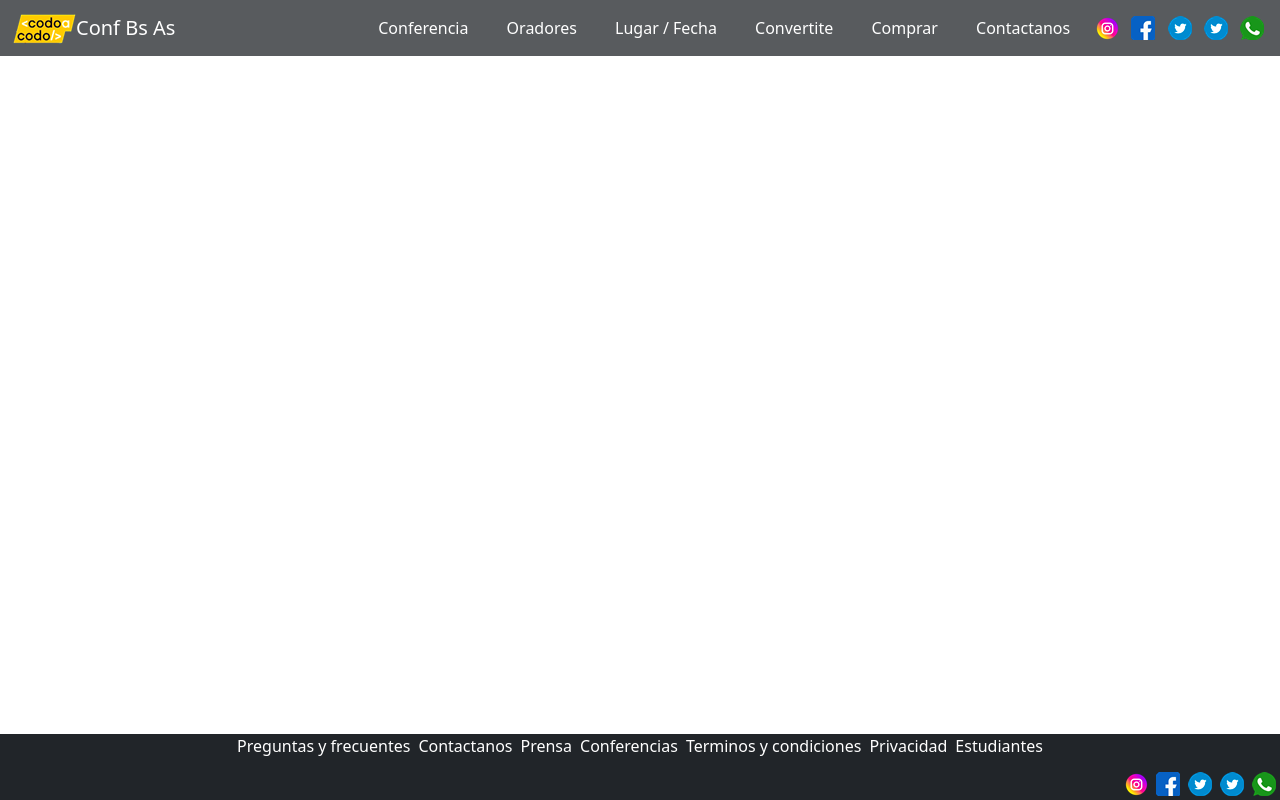
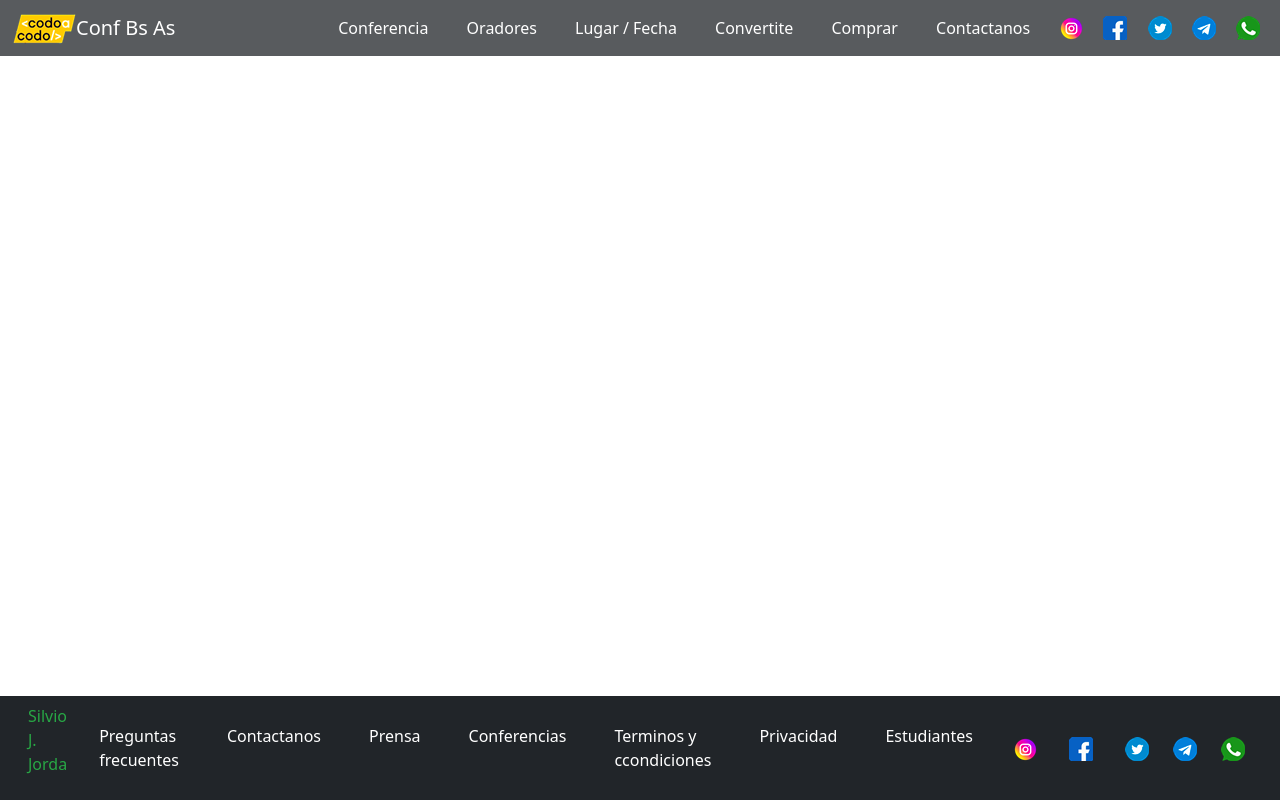
Before and after one commit to SilJavJor/java-front-end-2023-2, a plain HTML site: page index.html in a window 1280 px wide. Drawn offline with nearby package versions, Linux system fonts and the light colour scheme.

Commit message:
Update index.html

```diff
--- a/index.html
+++ b/index.html
@@ -14,6 +14,7 @@
     </head>
 
     <body>
+
         <!-- Contenedor principal -->
         <div class="container">
             <!-- Encabezado -->
@@ -24,7 +25,7 @@
                         <img src="icons/cac_64.png" alt="CaC" class="mr-2">
                         <a class="navbar-brand" href="#">Conf Bs As</a>
 
-                        <!-- Botón para colapsar la barra de navegación en dispositivos móviles -->
+                        <!-- Botón para colapsar la barra de navegación -->
                         <button type="button" class="navbar-toggler" data-bs-toggle="collapse" data-bs-target="#navbarNav"
                             aria-controls="navbarNav" aria-expanded="false" aria-label="Toggle navigation">
                             <span class="navbar-toggler-icon"></span>
@@ -32,7 +33,6 @@
 
                         <!-- Barra de navegacion colapsable -->
                         <div class="collapse navbar-collapse justify-content-end" id="navbarNav">
-                            <!-- Botones -->
                             <div class="ml-auto">
                                 <!-- Botones -->
                                 <button class="btn btn-outline text-white mx-1 pl-1 pr-1">Conferencia</button>
@@ -43,11 +43,11 @@
                                 <button class="btn btn-outline text-white mx-1 pl-1 pr-1">Contactanos</button>
 
                                 <!-- Redes sociales -->
-                                <a href="https://www.instagram.com/" target="_blank" class="text-white mx-1 pl-1 pr-1"><img src="icons/instagram_24.png" alt="Instagram"></a>
-                                <a href="https://www.facebook.com/" target="_blank" class="text-white mx-1 pl-1 pr-1"><img src="icons/facebook_24.png" alt="Instagram"></a>
-                                <a href="https://twitter.com/" target="_blank" class="text-white mx-1 pl-1 pr-1"><img src="icons/twiter_24.png" alt="Twiter"></a>
-                                <a href="https://twitter.com/" target="_blank" class="text-white mx-1 pl-1 pr-1"><img src="icons/twiter_24.png" alt="Twiter"></a>
-                                <a href="https://web.whatsapp.com/" target="_blank" class="text-white mx-1 pl-1 pr-1"><img src="icons/whatsapp_24.png" alt="WhatsApp"></a>
+                                <a href="https://www.instagram.com/" target="_blank" class="text-white mx-2 pl-1 pr-1"><img src="icons/instagram_24.png" alt="Instagram"></a>
+                                <a href="https://www.facebook.com/" target="_blank" class="text-white mx-2 pl-1 pr-1"><img src="icons/facebook_24.png" alt="Instagram"></a>
+                                <a href="https://twitter.com/" target="_blank" class="text-white mx-2 pl-1 pr-1"><img src="icons/twiter_24.png" alt="Twiter"></a>
+                                <a href="https://web.telegram.org/" target="_blank" class="text-white mx-2 pl-1 pr-1"><img src="icons/telegram_24.png" alt="Telegram"></a>
+                                <a href="https://web.whatsapp.com/" target="_blank" class="text-white mx-2 pl-1 pr-1"><img src="icons/whatsapp_24.png" alt="WhatsApp"></a>
                             </div>
                         </div>
                     </div>
@@ -55,145 +55,38 @@
             </header>
 
 
-            <!-- Pie de pagina -->
-            <!-- <footer>
-                <nav class="navbar navbar-expand-lg navbar-dark fixed-bottom bg-dark bg-opacity-75">
-                    <div class="container-fluid">
-                            <div class="ml-auto">
-                                <a class="nav-link footer-link list-inline text-white" href="#">Preguntas Frecuentes</a>
-                                <a class="nav-link footer-link list-inline text-white" href="#">Preguntas Frecuentes 23</a>
+            <!--  -->
+            <main>
 
-                                <div class="row text-center">
-                                    <a class="nav-link footer-link list-inline text-white" href="#">Preguntas Frecuentes</a>
-                                    <a class="nav-link footer-link list-inline text-white" href="#">Preguntas Frecuentes 23</a>
-
-                                    <div class="col-md-8"></div>
-                                        <a class="nav-link footer-link list-inline text-white" href="#">Preguntas Frecuentes</a>
-                                        <a class="nav-link footer-link list-inline text-white" href="#">Preguntas Frecuentes 23</a>
-
-                                        <ul class="list-inline text-center">
-                                        <li>
-                                          <a href="#!">Link 1</a>
-                                        </li>
-                                        <li>
-                                          <a href="#!" class="text-white">Link 2</a>
-                                        </li>
-                                        <li>
-                                          <a href="#!" class="text-dark">Link 3</a>
-                                        </li>
-                                        <li>
-                                          <a href="#!" class="text-dark">Link 4</a>
-                                        </li>
-                                        </ul>
-
-                                    </div>
-                                </div>
-
-                                <a href="#" class="text-white mx-1"><img src="icons/instagram_16.png" alt="Instagram"></a>
-                                <a href="#" class="text-white mx-1"><img src="icons/twiter_16.png" alt="Twiter"></a>
-                                <a href="#" class="text-white mx-1"><img src="icons/whatsapp_16.png" alt="WhatsApp"></a>
-                            </div>
-                    </div>
-                </nav>
-            </footer> -->
+            </main>
 
 
-              <!-- Footer Menu -->
-  <!-- <footer class="footer">
-    <div class="links">
-      <ul>
-        <li><a href="#">Preguntas <br>frecuentes</a></li>
-        <li><a href="#">Contános</a></li>
-        <li><a href="#">Prensa</a></li>
-        <li><a href="#">Conferencias</a></li>
-        <li><a href="#">Términos y <br> condiciones</a></li>
-        <li><a href="#">Privacidad</a></li>
-        <li><a href="#">Estudiantes</a></li>
-      </ul>
-
-    </div> -->
-
-  <!-- </footer> -->
-
+            <!-- Pie de Pagina -->
             <footer>
-                <div class="container-fluid">
-                <!-- <div class="row text-white align-items-center justify-content-center fixed-bottom bg-dark bg-opacity-75">
-                    <div class="col-md-1 mx-1 pl-1 pr-1"> -->
-                    <div class="row fixed-bottom bg-dark bg-opacity-70">
-                        <!-- <div class="col-md-1 d-flex justify-content-center mt-2 mb-0 mx-0 pb-0 pl-2 pr-2">
-                            <p class="align-items-center ">Silvio Jorda</p>
-                        </div> -->
-                        <!-- <div class="col-md-7 d-flex justify-content-center mt-2 mb-0 mx-0 pb-1 pl-2 pr-2"> -->
-                        <div class="col-xs-7 d-flex justify-content-center mb-0 mx-0 pb-1 pl-2 pr-2">
-                            <a href="#" class="txt txt-outline text-white mx-1 pl-2 pr-2">Preguntas y frecuentes</a>
-                            <a href="#" class="txt txt-outline text-white mx-1 pl-2 pr-2">Contactanos</a>
-                            <a href="#" class="txt txt-outline text-white mx-1 pl-2 pr-2">Prensa</a>
-                            <a href="#" class="txt txt-outline text-white mx-1 pl-2 pr-2">Conferencias</a>
-                            <a href="#" class="txt txt-outline text-white mx-1 pl-2 pr-2">Terminos y condiciones</a>
-                            <a href="#" class="txt txt-outline text-white mx-1 pl-2 pr-2">Privacidad</a>
-                            <a href="#" class="txt txt-outline text-white mx-1 pl-2 pr-2">Estudiantes</a>
-                            <!-- <ul class="list-inline text-right"> -->
-                                <!-- <li>
-                                    <a href="#">Preguntas Frecuentes</a>
-                                </li>
-                                <li>
-                                    <a href="#">Contactanos</a>
-                                </li>
-                                <li>
-                                    <a href="#">Prensa</a>
-                                </li>
-                                <li>
-                                    <a href="#">Conferencias</a>
-                                </li>
-                                <li>
-                                    <a href="#">Terminos y condiciones</a>
-                                </li>
-                                <li>
-                                    <a href="#">Privecidad</a>
-                                </li>
-                                <li>
-                                    <a href="#">Estudiantes</a>
-                                </li>
-                           </ul> -->
+                <div class="container-fluid fixed-bottom bg-dark bg-opacity-70">
+                    <div class="d-flex justify-content-between align-items-center p-2">
+                        <div class="d-flex justify-content-start">
+                            <p class="txt-verde text-white mx-2">Silvio J. Jorda</p>
                         </div>
-
-                        <div class="col-xs-5 d-flex justify-content-end mt-2 mb-0 mx-0 pb-1 pl-2 pr-2">
-                            <a href="https://www.instagram.com/" target="_blank" class="text-white mx-1 pl-1 pr-1"><img src="icons/instagram_24.png" alt="Instagram"></a>
-                            <a href="https://www.facebook.com/" target="_blank" class="text-white mx-1 pl-1 pr-1"><img src="icons/facebook_24.png" alt="Instagram"></a>
-                            <a href="https://twitter.com/" target="_blank" class="text-white mx-1 pl-1 pr-1"><img src="icons/twiter_24.png" alt="Twiter"></a>
-                            <a href="https://twitter.com/" target="_blank" class="text-white mx-1 pl-1 pr-1"><img src="icons/twiter_24.png" alt="Twiter"></a>
-                            <a href="https://web.whatsapp.com/" target="_blank" class="text-white mx-1 pl-1 pr-1"><img src="icons/whatsapp_24.png" alt="WhatsApp"></a>
+                        <div class="d-flex justify-content-between">
+                            <a href="#" class="txt txt-outline text-white mx-4">Preguntas<br>frecuentes</a>
+                            <a href="#" class="txt txt-outline text-white mx-4">Contactanos</a>
+                            <a href="#" class="txt txt-outline text-white mx-4">Prensa</a>
+                            <a href="#" class="txt txt-outline text-white mx-4">Conferencias</a>
+                            <a href="#" class="txt txt-outline text-white mx-4">Terminos y<br>ccondiciones</a>
+                            <a href="#" class="txt txt-outline text-white mx-4">Privacidad</a>
+                            <a href="#" class="txt txt-outline text-white mx-4">Estudiantes</a>
                         </div>
-                        <!-- <div class="col d-flex align-items-center">
-                            Preguntas frecuentes
+                        <div class="d-flex justify-content-end">
+                            <a href="https://www.instagram.com/" target="_blank" class="text-white mx-3"><img src="icons/instagram_24.png" alt="Instagram"></a>
+                            <a href="https://www.facebook.com/" target="_blank" class="text-white mx-3"><img src="icons/facebook_24.png" alt="Instagram"></a>
+                            <a href="https://twitter.com/" target="_blank" class="text-white mx-3"><img src="icons/twiter_24.png" alt="Twiter"></a>
+                            <a href="https://web.telegram.org/" target="_blank" class="text-white mx-2 pl-1 pr-1"><img src="icons/telegram_24.png" alt="Telegram"></a>
+                            <a href="https://web.whatsapp.com/" target="_blank" class="text-white mx-3"><img src="icons/whatsapp_24.png" alt="WhatsApp"></a>
                         </div>
-                        <div class="col d-flex">
-                            Contáctanos
-                        </div>
-                        <div class="col d-flexr">
-                            Prensa
-                        </div>
-                        <div class="col d-flexr">
-                            Conferencias
-                        </div>
-                        <div class="col d-flex">
-                            Términos y condiciones
-                        </div>
-                        <div class="col d-flex">
-                            Privacidad
-                        </div>
-                        <div class="col d-flex">
-                            Estudiantes
-                        </div>
-                        <div class="col d-flex">
-                            <a href="#" class="text-white mx-1"><img src="icons/instagram_16.png" alt="Instagram"></a>
-                            <a href="#" class="text-white mx-1"><img src="icons/twiter_16.png" alt="Twiter"></a>
-                            <a href="#" class="text-white mx-1"><img src="icons/whatsapp_16.png" alt="WhatsApp"></a>
-                        </div> -->
                     </div>
                 </div>
             </footer>
-
         </div>
 
 
@@ -202,4 +95,5 @@
             crossorigin="anonymous"></script>
 
     </body>
+
 </html>
```
